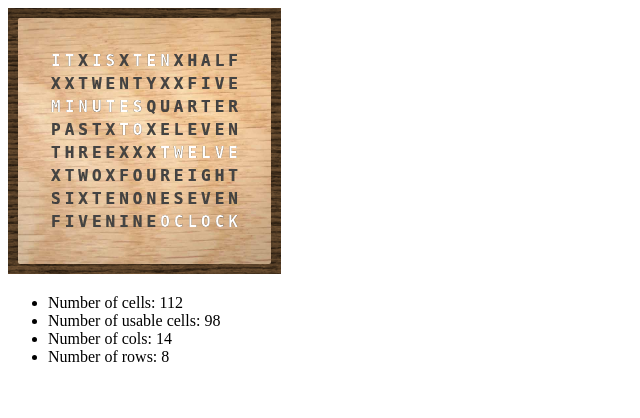
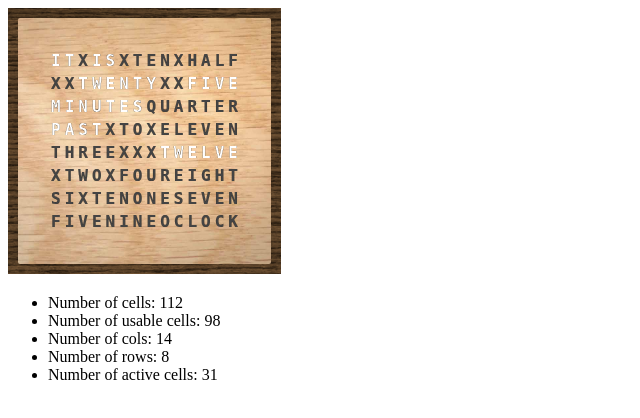
Before and after one commit to zdwolfe/clock-old, a website: page index.html in a window 1280 px wide. Shown: the whole page, without its empty margins (0-640 px from the left). Drawn offline with Linux system fonts and the light colour scheme.

Commit message:
only use 'oclock' when on the hour. added number of active cells

```diff
--- a/app.js
+++ b/app.js
@@ -1,11 +1,12 @@
 $(function() {
   var num_cells = $('td').length;
   var num_usable_cells = num_cells - $('td.extra').length;
-
   var num_rows = $('tr').length;
   var num_cols = $('tr').first().children('td').length;
+  var num_active_cells = $('td.active').length;
 
   $('#num_cells').text(num_cells);
+  $('#num_active_cells').text(num_active_cells);
   $('#num_usable_cells').text(num_usable_cells);
   $('#num_rows').text(num_rows);
   $('#num_cols').text(num_cols);
--- a/index.html
+++ b/index.html
@@ -25,9 +25,9 @@
 
           <td class="extra">x</td>
 
-          <td class="active minute P_ten">t</td>
-          <td class="active minute P_ten">e</td>
-          <td class="active minute P_ten">n</td>
+          <td class="minute P_ten">t</td>
+          <td class="minute P_ten">e</td>
+          <td class="minute P_ten">n</td>
 
           <td class="extra">x</td>
 
@@ -41,20 +41,20 @@
           <td class="extra">x</td>
           <td class="extra">x</td>
 
-          <td class="minute P_twenty">t</td>
-          <td class="minute P_twenty">w</td>
-          <td class="minute P_twenty">e</td>
-          <td class="minute P_twenty">n</td>
-          <td class="minute P_twenty">t</td>
-          <td class="minute P_twenty">y</td>
+          <td class="active minute P_twenty">t</td>
+          <td class="active minute P_twenty">w</td>
+          <td class="active minute P_twenty">e</td>
+          <td class="active minute P_twenty">n</td>
+          <td class="active minute P_twenty">t</td>
+          <td class="active minute P_twenty">y</td>
 
           <td class="extra">x</td>
           <td class="extra">x</td>
 
-          <td class="minute P_five">f</td>
-          <td class="minute P_five">i</td>
-          <td class="minute P_five">v</td>
-          <td class="minute P_five">e</td>
+          <td class="active minute P_five">f</td>
+          <td class="active minute P_five">i</td>
+          <td class="active minute P_five">v</td>
+          <td class="active minute P_five">e</td>
 
         </tr>
         <tr>
@@ -78,15 +78,15 @@
         </tr>
 
         <tr>
-          <td class="P_past">p</td>
-          <td class="P_past">a</td>
-          <td class="P_past">s</td>
-          <td class="P_past">t</td>
+          <td class="active P_past">p</td>
+          <td class="active P_past">a</td>
+          <td class="active P_past">s</td>
+          <td class="active P_past">t</td>
 
           <td class="extra">x</td>
 
-          <td class="active P_to">t</td>
-          <td class="active P_to">o</td>
+          <td class="P_to">t</td>
+          <td class="P_to">o</td>
 
           <td class="extra">x</td>
 
@@ -172,12 +172,12 @@
           <td class="hour t_nine">n</td>
           <td class="hour t_nine">e</td>
 
-          <td class="active P_oclock">o</td>
-          <td class="active P_oclock">c</td>
-          <td class="active P_oclock">l</td>
-          <td class="active P_oclock">o</td>
-          <td class="active P_oclock">c</td>
-          <td class="active P_oclock">k</td>
+          <td class="P_oclock">o</td>
+          <td class="P_oclock">c</td>
+          <td class="P_oclock">l</td>
+          <td class="P_oclock">o</td>
+          <td class="P_oclock">c</td>
+          <td class="P_oclock">k</td>
         </tr>
       </table>
     </div>
@@ -197,6 +197,9 @@
       <li>
         Number of rows: <span id="num_rows"></span>
       </li>
+      <li>
+        Number of active cells: <span id="num_active_cells"></span>
+      </li>
     </ul>
   </div>
 </body>
```
